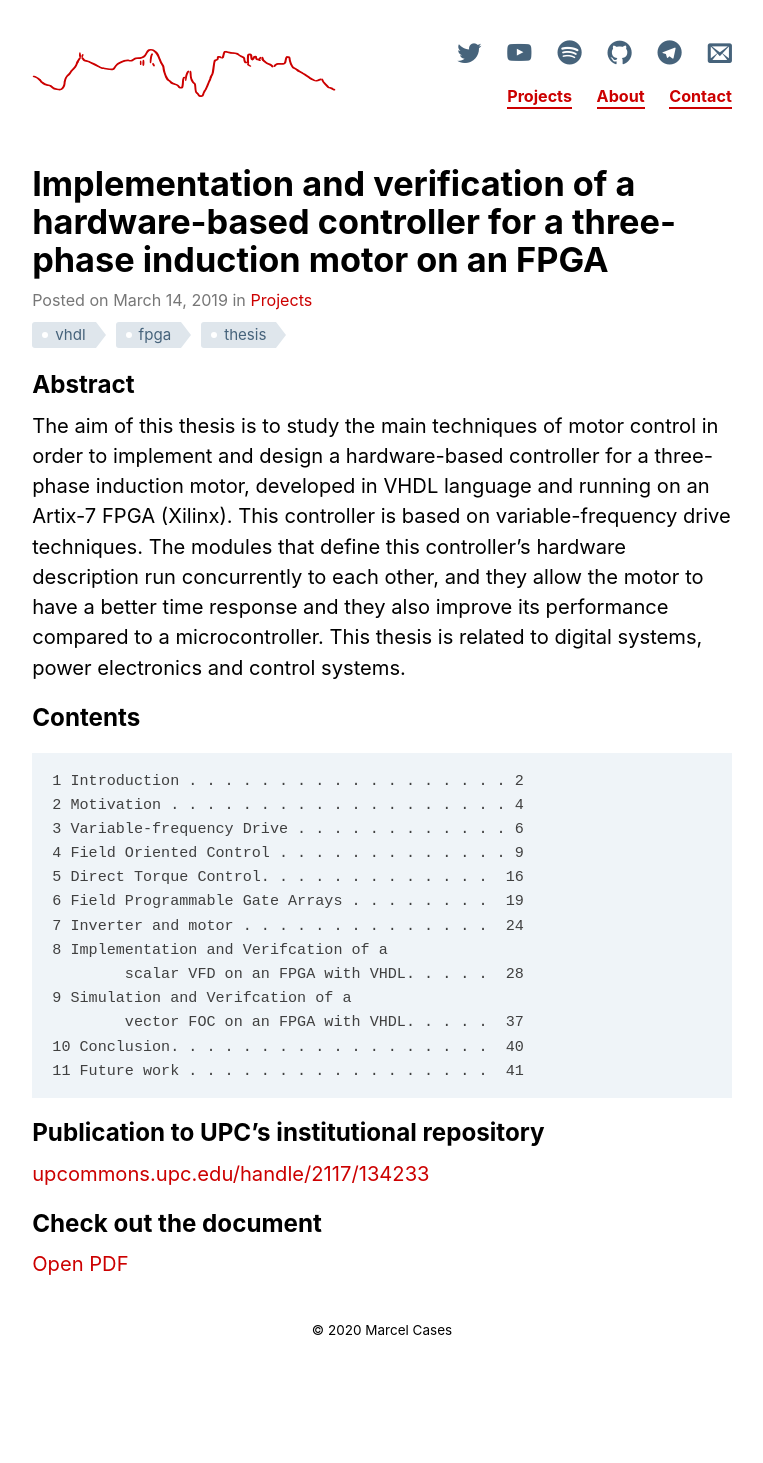
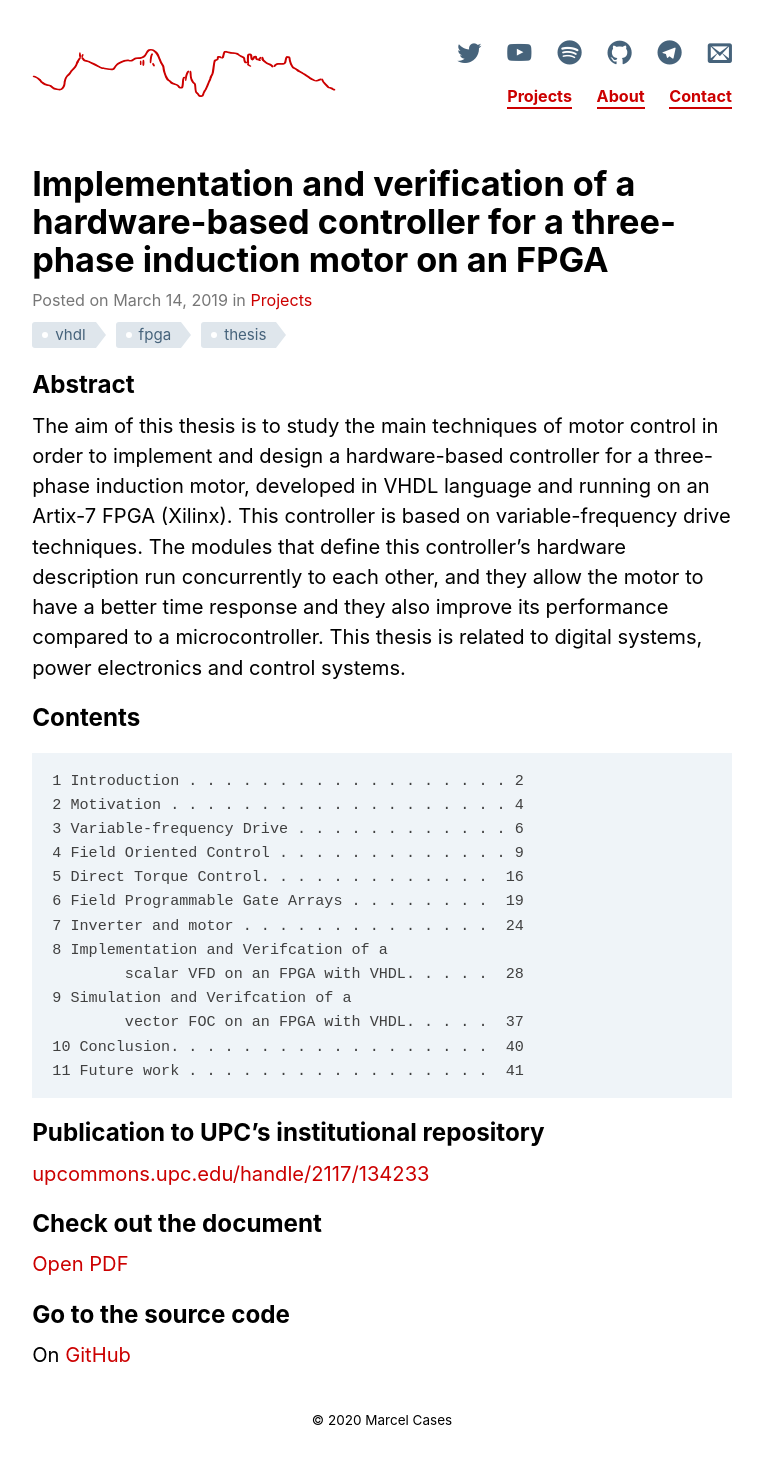
Before and after one commit to marcelcases/marcelcases.github.io, a Jekyll site: the page built from _posts/2019-03-01-implementation-and-verification-of-a-hardware-based-controller-for-a-three-phase-induction-motor-on-an-FPGA.md, in a window 1280 px wide. Shown: the whole page, without its empty margins (258-1021 px from the left). Built offline with Jekyll 4.4.1, drawn with Linux system fonts in a browser that asks for light colours; some web fonts are replaced; comment, search, counter and statistics services are not loaded; before the commit the page ends 1372 px from its top, so only the background shows below that.

Commit message:
Link from thesis post to GitHub added
Signed-off-by: Marcel Cases i Freixenet <m@rcel.xyz>

```diff
--- a/_posts/2019-03-01-implementation-and-verification-of-a-hardware-based-controller-for-a-three-phase-induction-motor-on-an-FPGA.md
+++ b/_posts/2019-03-01-implementation-and-verification-of-a-hardware-based-controller-for-a-three-phase-induction-motor-on-an-FPGA.md
@@ -32,4 +32,7 @@ The aim of this thesis is to study the main techniques of motor control in order
 [upcommons.upc.edu/handle/2117/134233](http://hdl.handle.net/2117/134233)
 
 ## Check out the document
-[Open PDF](https://upcommons.upc.edu/bitstream/handle/2117/134233/master.pdf){: .btn}
+[Open PDF](https://upcommons.upc.edu/bitstream/handle/2117/134233/master.pdf)
+
+## Go to the source code
+On [GitHub](https://github.com/marcelcases/bachelor-thesis)
```
